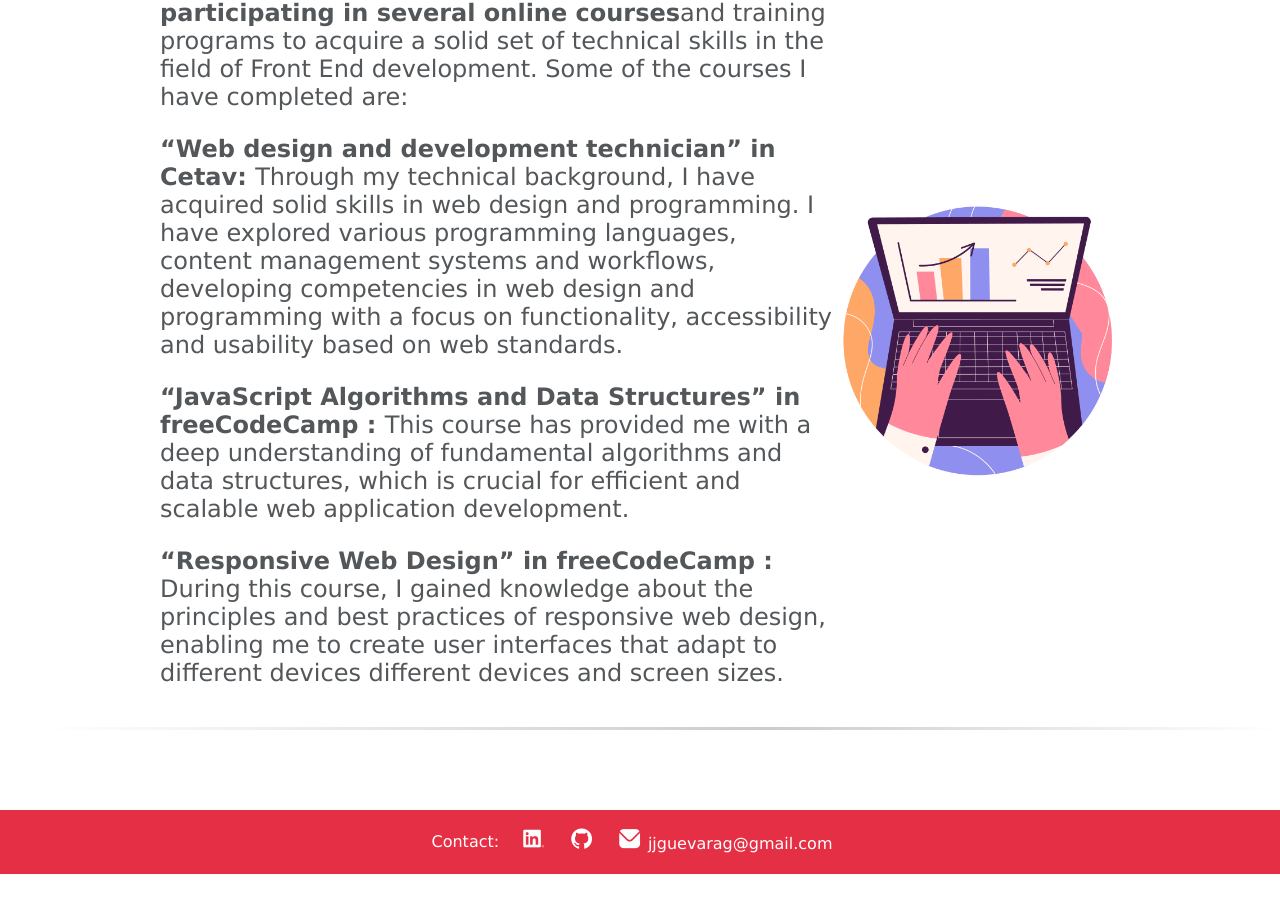
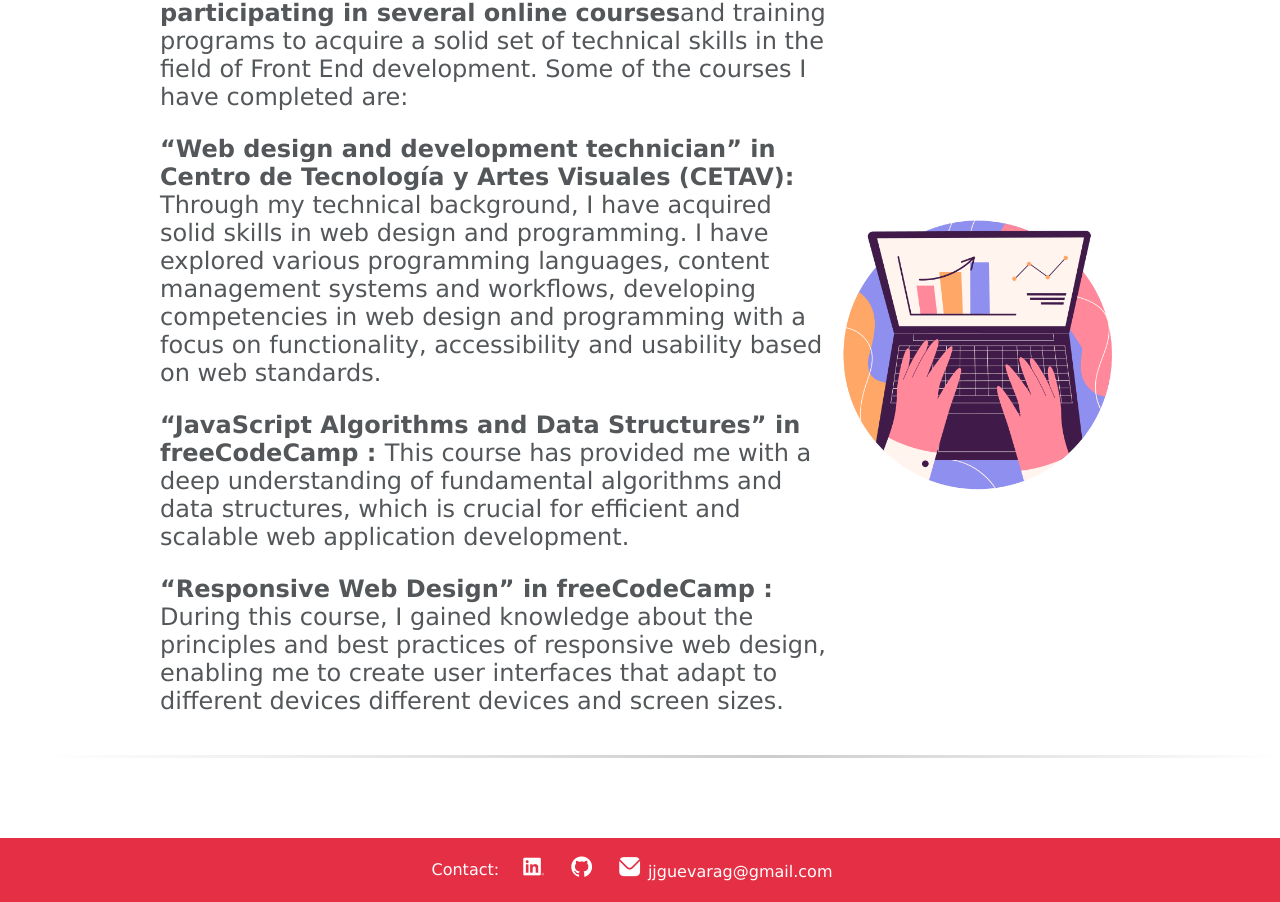
Before and after one commit to James-Gamboa/next-js-migration-portfolio, a Next.js app: page /ExperiencePage in a window 1280 px wide. Shown: the part 767-1669 px from the top of the page. Before the commit the page ends 1641 px from the top, so only its background shows below. Built offline with nearby package versions, Linux system fonts and the light colour scheme.

Commit message:
update text

```diff
--- a/app/components/Education.jsx
+++ b/app/components/Education.jsx
@@ -12,7 +12,7 @@ function Education()  {
                     <ul>
                         <li><strong>I have invested time and dedication in participating in several online courses</strong>
                             and training programs to acquire a solid set of technical skills in the field of Front End development. Some of the courses I have completed are:</li>
-                        <li><strong>&ldquo;Web design and development technician&rdquo; in Cetav: </strong>
+                        <li><strong>&ldquo;Web design and development technician&rdquo; in Centro de Tecnología y Artes Visuales (CETAV): </strong>
                         Through my technical background, I have acquired solid skills in web design and programming. I have explored various programming languages, content management systems and workflows, developing competencies in web design and programming with a focus on functionality, accessibility and usability based on web standards.</li>
                         <li><strong>&ldquo;JavaScript Algorithms and Data Structures&rdquo; in freeCodeCamp : </strong>
                             This course has provided me with a deep understanding of fundamental algorithms and data structures, which is crucial for efficient and scalable web application development.</li>
--- a/app/layout.jsx
+++ b/app/layout.jsx
@@ -1,7 +1,7 @@
 import "../public/css/styles.css";
 
 export const metadata = {
-  title: "James Guevara",
+  title: "James Portfolio",
   description:
     "Welcome to my portfolio! Explore the projects and work I've done as a web developer. Discover my experience, skills, and passion for programming.",
 };
```
